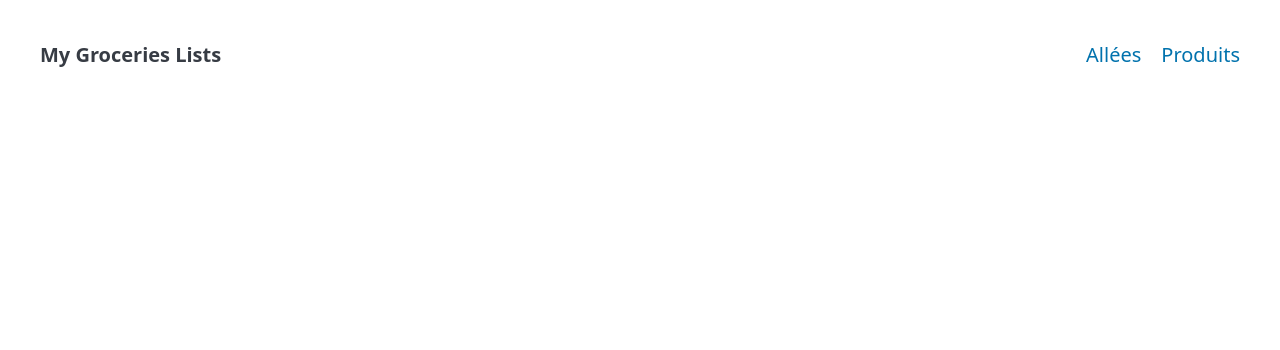
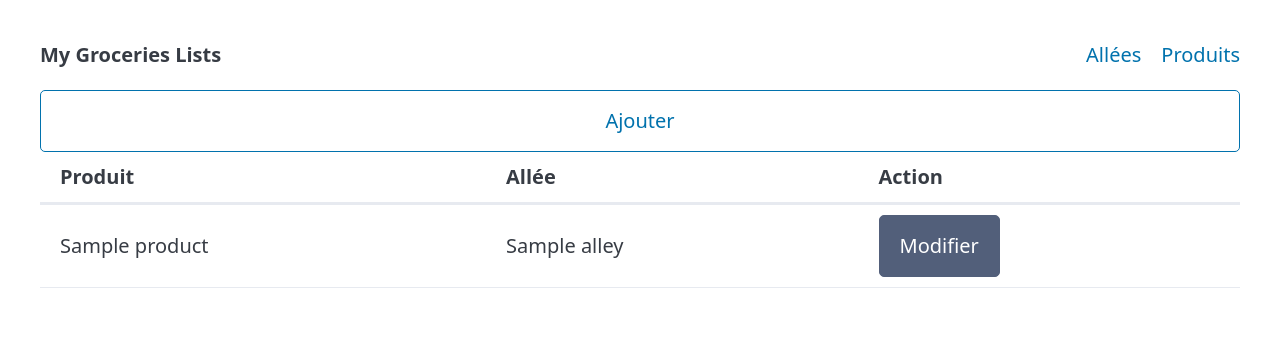
Before and after one commit to thibaultbruggeman/my-groceries-lists, a Flask app: template templates/products.html in a window 1280 px wide. Shown: the top 350 px of the page. Run offline with Flask 3, Linux system fonts and the light colour scheme; the template is opened without the code that fills it: most values are stand-ins (such as "Sample title", 1, 10 or a date in 2020).

Commit message:
Handle product creation

```diff
--- a/app.py
+++ b/app.py
@@ -28,7 +28,7 @@ def home():
 @app.get("/alleys")
 def alleys():
     cur = get_db().cursor()
-    cur.execute('SELECT a.rowid, a.name, ao."order" FROM alleys a LEFT JOIN alleys_orders ao ON ao.alley_id = a.rowid;')
+    cur.execute('SELECT a.rowid, a.name, ao."order" FROM alleys a LEFT JOIN alleys_orders ao ON ao.alley_id = a.rowid order by ao."order" asc;')
     data = cur.fetchall()
     alleys = []
     for i in data:
@@ -80,7 +80,63 @@ def alleys_delete(id):
 
 @app.get("/products")
 def products():
-    return render_template("products.html")
+    cur = get_db().cursor()
+    cur.execute("SELECT p.rowid, p.name, a.name FROM products p LEFT JOIN alleys a ON a.rowid = p.alley_id ORDER BY p.name ASC;")
+    data = cur.fetchall()
+    products = []
+    for i in data:
+        products.append({ "id": i[0], "name": i[1], "alley": i[2] })
+
+    return render_template("products.html", products=products)
+
+@app.route("/products/add", methods=["GET", "POST"])
+def products_add():
+    if request.method == "POST":
+        product = request.form["product"]
+        alley_id = request.form["alley_id"]
+
+        if product is None or product == "":
+            return "", 400
+
+        cur = get_db().cursor()
+        cur.execute("INSERT INTO products (name, alley_id) VALUES (?, ?)", (product.upper(), alley_id,))
+        cur.connection.commit()
+
+        return redirect(url_for('products'))
+
+    cur = get_db().cursor()
+    cur.execute("SELECT rowid, name FROM alleys order by name asc;")
+    data = cur.fetchall()
+    alleys = []
+    for i in data:
+            alleys.append({ "id": i[0], "name": i[1] })
+
+    return render_template("products/add.html", alleys=alleys)
+
+@app.route("/products/<int:id>", methods=["GET", "POST"])
+def products_edit():
+    if request.method == "POST":
+        product = request.form["product"]
+        alley_id = request.form["alley_id"]
+
+        if product is None or product == "":
+
+            return "", 400
+
+        cur = get_db().cursor()
+        cur.execute("INSERT INTO products (name, alley_id) VALUES (?, ?)", (product.upper(), alley_id,))
+        cur.connection.commit()
+
+        return redirect(url_for('products'))
+
+    cur = get_db().cursor()
+    cur.execute("SELECT rowid, name FROM alleys order by name asc;")
+    data = cur.fetchall()
+    alleys = []
+    for i in data:
+            alleys.append({ "id": i[0], "name": i[1] })
+
+    return render_template("products/add.html", alleys=alleys)
 
 if __name__ == '__main__':
     app.run(debug=True)
--- a/templates/products.html
+++ b/templates/products.html
@@ -1 +1,34 @@
-{% extends 'base.html' %}
+{% extends 'base.html' %} {% block content %}
+<div class="grid">
+  <button class="outline" onclick="window.location = '/products/add'">
+    Ajouter
+  </button>
+</div>
+<table>
+  <thead>
+    <tr>
+      <th scope="col">Produit</th>
+      <th scope="col">Allée</th>
+      <th scope="col">Action</th>
+    </tr>
+  </thead>
+  <tbody>
+    {% for product in products %}
+    <tr>
+      <td>{{ product.name }}</td>
+      <td>{{ product.alley }}</td>
+      <td>
+        <button class="secondary" onclick="updateProduct({{ product.id }})">
+          Modifier
+        </button>
+      </td>
+    </tr>
+    {% endfor %}
+  </tbody>
+</table>
+<script>
+  function updateProduct(id) {
+    window.location = "/products/" + id;
+  }
+</script>
+{% endblock %}
```
Also changed, not shown: templates/products/add.html (added, +17 -0 lines).
